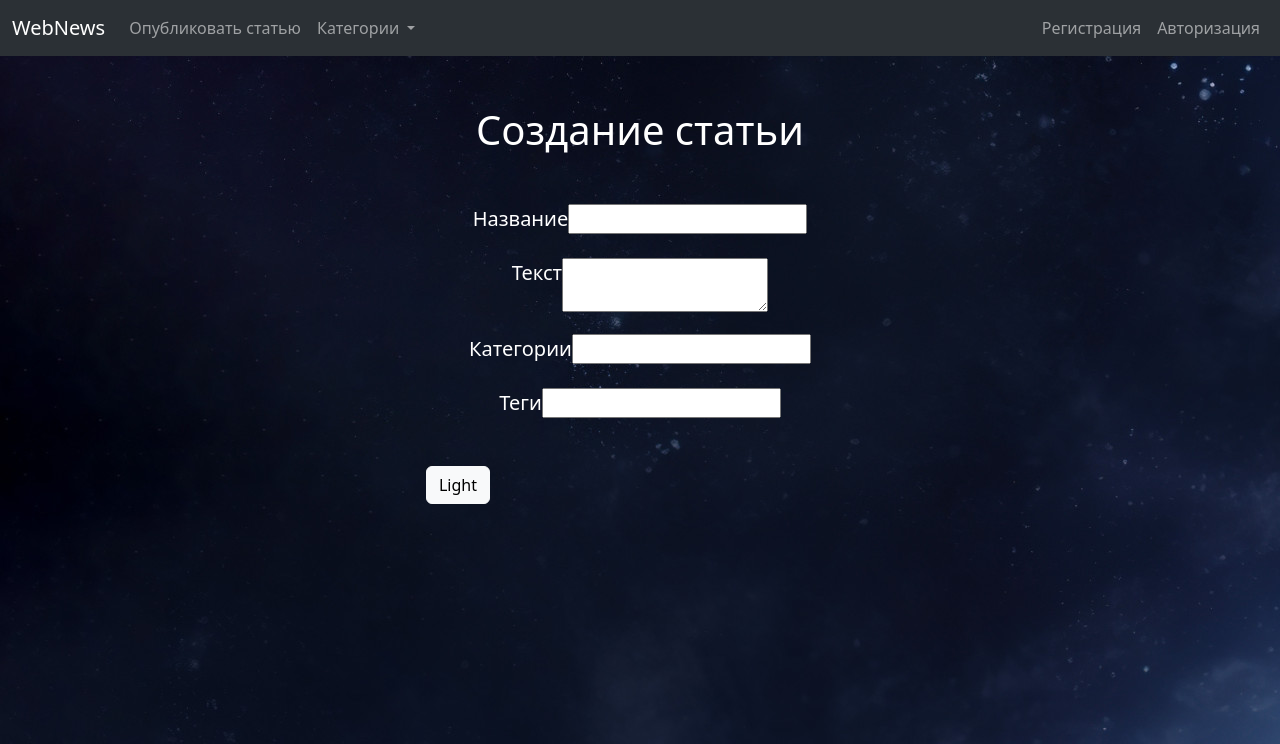
After one commit to Ast-2021/WebNews, a Django app: template articles/templates/articles/create_article.html in a window 1280 px wide. The commit adds this page. Shown: the top 744 px of the page. Run offline with Django 3.2, Linux system fonts and the light colour scheme; the template is opened without the code that fills it: most values are stand-ins (such as "Sample title", 1, 10 or a date in 2020); form fields are guessed from the names that the template uses.

Commit message:
Добавлены создание, редактирование и удаление статьи, регистрация и авторизация

```diff
--- a/articles/models.py
+++ b/articles/models.py
@@ -4,14 +4,14 @@ from django.urls import reverse
 
 
 class Articles(models.Model):
-    author = models.ForeignKey(User, on_delete=models.CASCADE)
+    author = models.ForeignKey(User, on_delete=models.CASCADE, blank=True, null=True)
     title = models.CharField(max_length=250)
     text = models.TextField(blank=False)
     category = models.ForeignKey('Categories', on_delete=models.CASCADE)
-    tags = models.ManyToManyField('Tags')
+    tags = models.ManyToManyField('Tags', blank=True)
     image = models.ImageField(upload_to='articles/%Y%m%d/', blank=True)
     date = models.DateField(auto_now_add=True)
-    rating = models.IntegerField(default=0)
+    rating = models.IntegerField(default=0, blank=True)
 
     def __str__(self):
         return self.title
--- a/articles/static/articles/css/style.css
+++ b/articles/static/articles/css/style.css
@@ -18,6 +18,7 @@ ul {
 }
 
 a {
+    color: black;
     text-decoration: none;
 }
 
@@ -94,3 +95,48 @@ a {
 .article-page>.list-group>.list-group-item>img {
     width: 100%;
 }
+
+.box-form>form>.mb-3 {
+    display: flex;
+    justify-content: center;
+}
+
+.mb-3>.form-label {
+    color: white;
+    font-size: 20px;
+}
+
+.mb-3>.box-box-form>.form-label {
+    color: white;
+    font-size: 20px;
+}
+
+.box-for-button {
+    padding: 30px;
+    display: flex;
+    justify-content: center;
+}
+
+.box-form {
+    display: flex;
+    justify-content: center;
+}
+
+.block-for-title-for-forms {
+    display: flex;
+    justify-content: center;
+}
+
+.title-for-forms {
+    color: white;
+    margin: 50px;
+}
+
+.ttt {
+    display: table-cell;
+    vertical-align: inherit;
+}
+
+header>nav>.container-fluid>.navbar-collapse {
+    justify-content: space-between;
+}
--- a/articles/templates/articles/base.html
+++ b/articles/templates/articles/base.html
@@ -20,10 +20,7 @@
               <div class="collapse navbar-collapse" id="navbarNavDropdown">
                 <ul class="navbar-nav">
                   <li class="nav-item">
-                    <a class="nav-link" href="#">Features</a>
-                  </li>
-                  <li class="nav-item">
-                    <a class="nav-link" href="#">Pricing</a>
+                    <a class="nav-link" href="{% url 'create_article' %}">Опубликовать статью</a>
                   </li>
                   <li class="nav-item dropdown">
                     <a class="nav-link dropdown-toggle" href="#" role="button" data-bs-toggle="dropdown" aria-expanded="false">
@@ -35,6 +32,23 @@
                         {% endfor %}
                     </ul>
                   </li>
+                </ul>
+                <ul class="navbar-nav">
+                  {% if request.user.is_authenticated %}
+                  <li class="nav-item">
+                    <a class="nav-link" href="{% url 'home' %}">Пользователь</a>
+                  </li>
+                  <li class="nav-item"></li>
+                    <a class="nav-link" href="{% url 'logout' %}">Выход</a>
+                  </li>
+                  {% else %}
+                  <li class="nav-item"></li>
+                    <a class="nav-link" href="{% url 'register' %}">Регистрация</a>
+                  </li>
+                  <li class="nav-item"></li>
+                    <a class="nav-link" href="{% url 'login' %}">Авторизация</a>
+                  </li>
+                  {% endif %}
                 </ul>
               </div>
             </div>
--- /dev/null
+++ b/articles/templates/articles/create_article.html
@@ -0,0 +1,37 @@
+{% extends 'articles/base.html' %}
+
+{% block title %}
+Создание статьи
+{% endblock %}
+
+{% block body %}
+
+<div class="box-form">
+
+    <form method="post" enctype="multipart/form-data">
+        <div class="block-for-title-for-forms">
+            <h1 class="title-for-forms">Создание статьи</h1>
+        </div>
+        {% csrf_token %}
+            <div class="mb-3">
+                <label for="{{form.title.id_for_label}}" class="form-label">Название</label>
+               <div class="ttt">{{form.title}}</div>
+            </div>
+            <div class="mb-3">
+                <label for="{{form.text.id_for_label}}" class="form-label">Текст</label>
+                <div class="ttt">{{form.text}}</div>
+            </div>
+            <div class="mb-3">
+                <label for="{{form.category.id_for_label}}" class="form-label">Категории</label>
+                <div class="ttt">{{form.category}}</div>
+            </div>
+            <div class="mb-3">
+                <label for="{{form.tags.id_for_label}}" class="form-label">Теги</label>
+                <div class="ttt">{{form.tags}}</div>
+            </div>
+        <br>
+        <button type="submit" class="btn btn-light">Light</button>
+    </form>
+</div>
+
+{% endblock %}
```
Also changed, not shown: articles/forms.py (added, +25 -0 lines), articles/templates/articles/article_page.html (+7 -0 lines), articles/templates/articles/index.html (+10 -5 lines), articles/templates/articles/login.html (added, +27 -0 lines), articles/templates/articles/register.html (added, +27 -0 lines), articles/urls.py (+7 -1 lines), articles/views.py (+56 -1 lines), articles/migrations/0001_initial.py, db.sqlite3, media/articles/20241011/Screenshot_from_2024-08-17_17-02-03.png (added).
